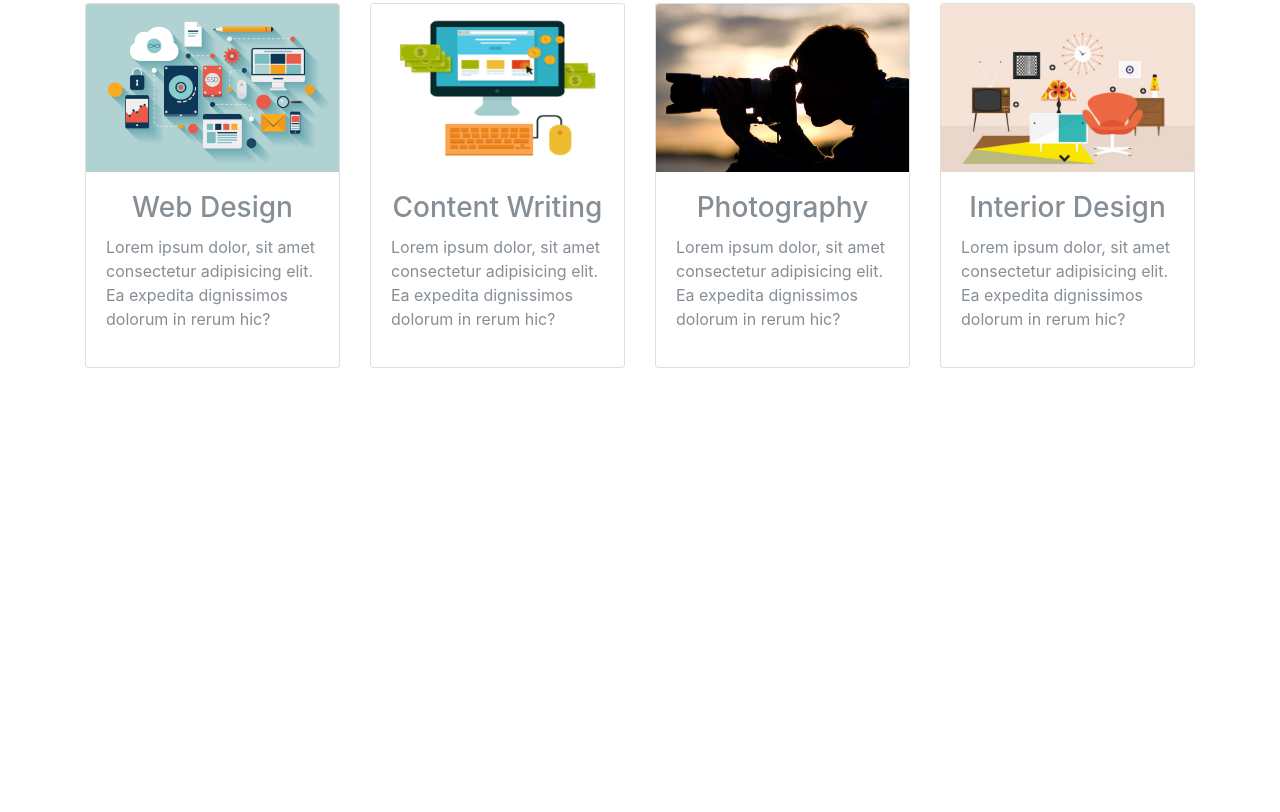
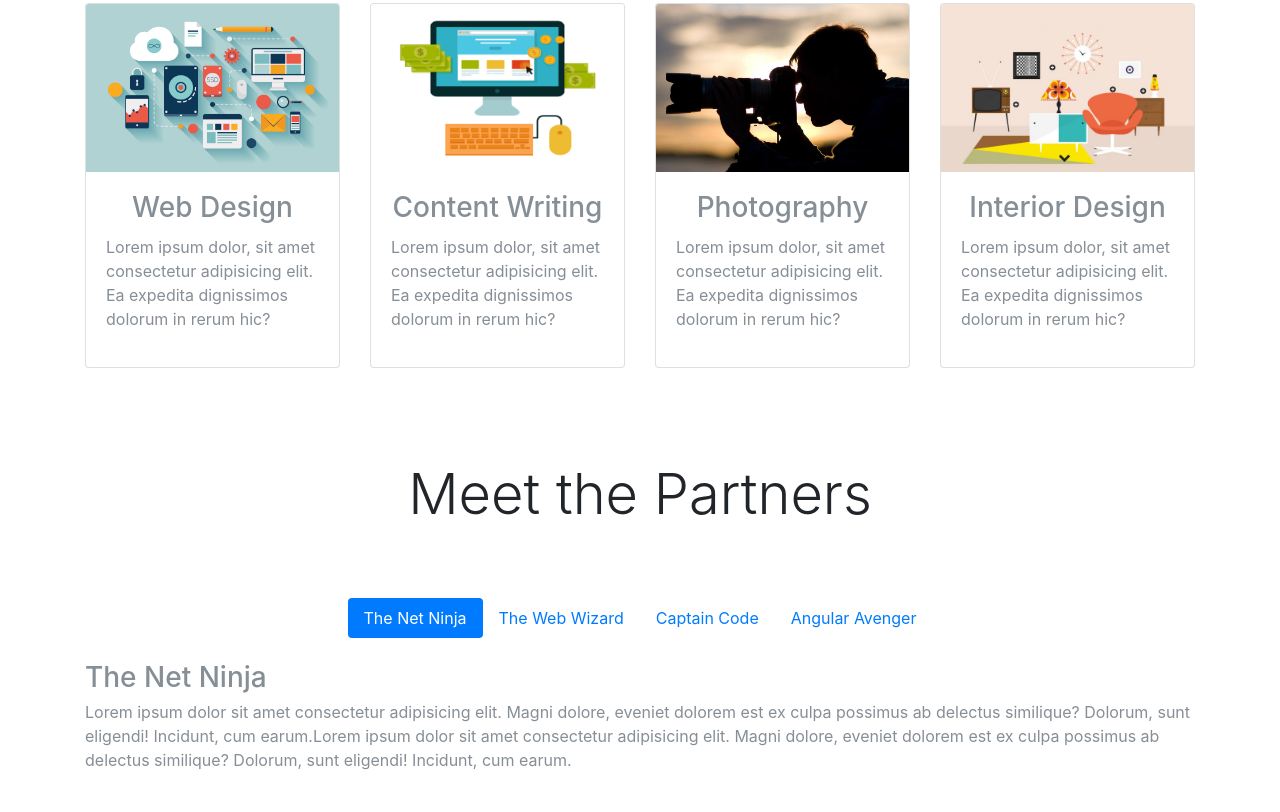
Before and after one commit to VisheshSingh/Bootstrap4-basics, a plain HTML site: page index.html in a window 1280 px wide. Shown: the part 317-1129 px from the top of the page. Before the commit the page ends 800 px from the top, so only its background shows below. Drawn offline with nearby package versions, Linux system fonts and the light colour scheme.

Commit message:
bootstrap navs

```diff
--- a/index.html
+++ b/index.html
@@ -63,6 +63,36 @@
         </div>
     </div>
 
+    <!--NAVS-->
+    <div class="container">
+        <h2 class="display-4 text-center py-5 my-4">Meet the Partners</h2>
+        <nav class="nav justify-content-center nav-pills flex-column flex-md-row">
+            <a href="#ninja" class="nav-link active" data-toggle="tab">The Net Ninja</a>
+            <a href="#wizard" class="nav-link" data-toggle="tab">The Web Wizard</a>
+            <a href="#captain" class="nav-link" data-toggle="tab">Captain Code</a>
+            <a href="#avenger" class="nav-link" data-toggle="tab">Angular Avenger</a>
+        </nav>
+
+        <div class="tab-content py-4 text-muted">
+            <div class="tab-pane active" id="ninja">
+                <h3>The Net Ninja</h3>
+                <p>Lorem ipsum dolor sit amet consectetur adipisicing elit. Magni dolore, eveniet dolorem est ex culpa possimus ab delectus similique? Dolorum, sunt eligendi! Incidunt, cum earum.Lorem ipsum dolor sit amet consectetur adipisicing elit. Magni dolore, eveniet dolorem est ex culpa possimus ab delectus similique? Dolorum, sunt eligendi! Incidunt, cum earum.</p>
+            </div>
+            <div class="tab-pane" id="wizard">
+                <h3>The Web Wizard</h3>
+                <p>Lorem ipsum dolor sit amet consectetur adipisicing elit. Nostrum molestiae aliquam ab dolores eaque rem odio, voluptate facere optio blanditiis impedit nobis laboriosam omnis officia quod tempora. Consectetur, pariatur? Facere officiis perspiciatis iusto illum possimus. Ipsam repellendus amet dicta aut sequi ducimus veniam molestias. Amet itaque eaque culpa laboriosam odio?</p>
+            </div>
+            <div class="tab-pane" id="captain">
+                <h3>Captain Code</h3>
+                <p>Lorem ipsum dolor, sit amet consectetur adipisicing elit. Iure iste aliquam architecto rerum nemo ducimus magni ea ratione labore! Laborum molestias ut aliquam incidunt error! Lorem ipsum dolor sit amet consectetur, adipisicing elit. Quam debitis placeat culpa id distinctio aperiam quo? Eveniet eaque sit, quam doloremque, facere repudiandae nesciunt reiciendis non libero dolorum possimus nam vitae sapiente sequi, rerum similique consectetur exercitationem sint fugiat aut.</p>
+            </div>
+            <div class="tab-pane" id="avenger">
+                <h3>Angular Avenger</h3>
+                <p>Lorem ipsum dolor sit, amet consectetur adipisicing elit. Sunt iure culpa praesentium consequuntur, voluptatem autem itaque fugiat vero cumque dolores dicta nesciunt hic amet. Ut accusamus sit optio amet! Laudantium inventore tenetur fugit quaerat molestias.</p>
+            </div>
+        </div>
+    </div>
+
     <!-- Optional JavaScript -->
     <!-- jQuery first, then Popper.js, then Bootstrap JS -->
     <script src="https://code.jquery.com/jquery-3.2.1.slim.min.js" integrity="sha384-KJ3o2DKtIkvYIK3UENzmM7KCkRr/rE9/Qpg6aAZGJwFDMVNA/GpGFF93hXpG5KkN" crossorigin="anonymous"></script>
```
